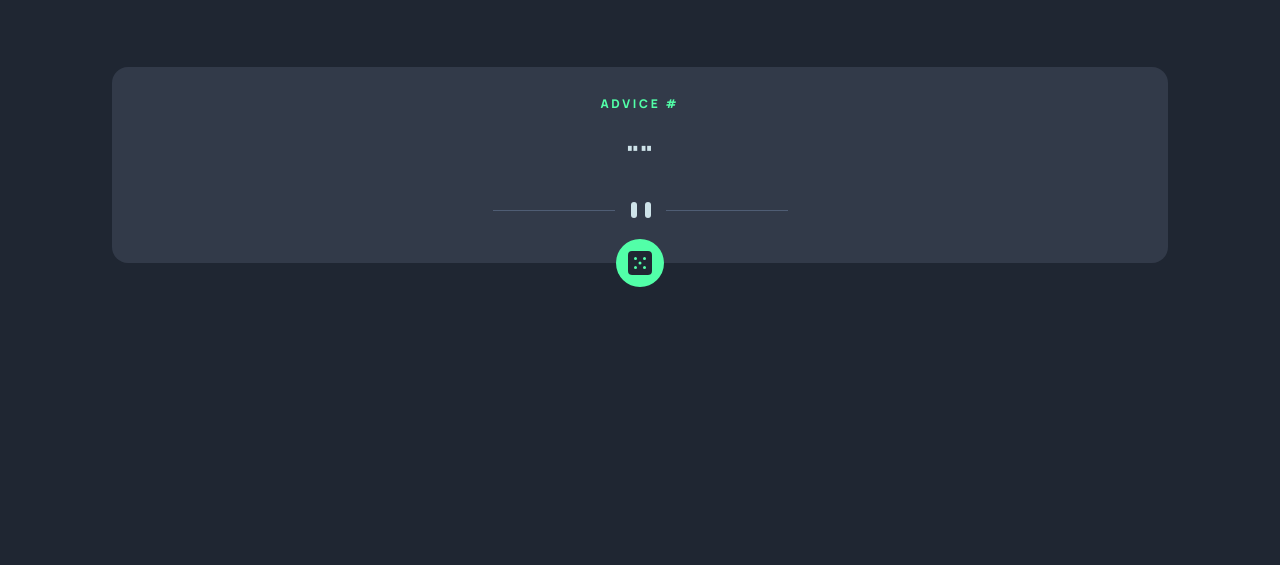
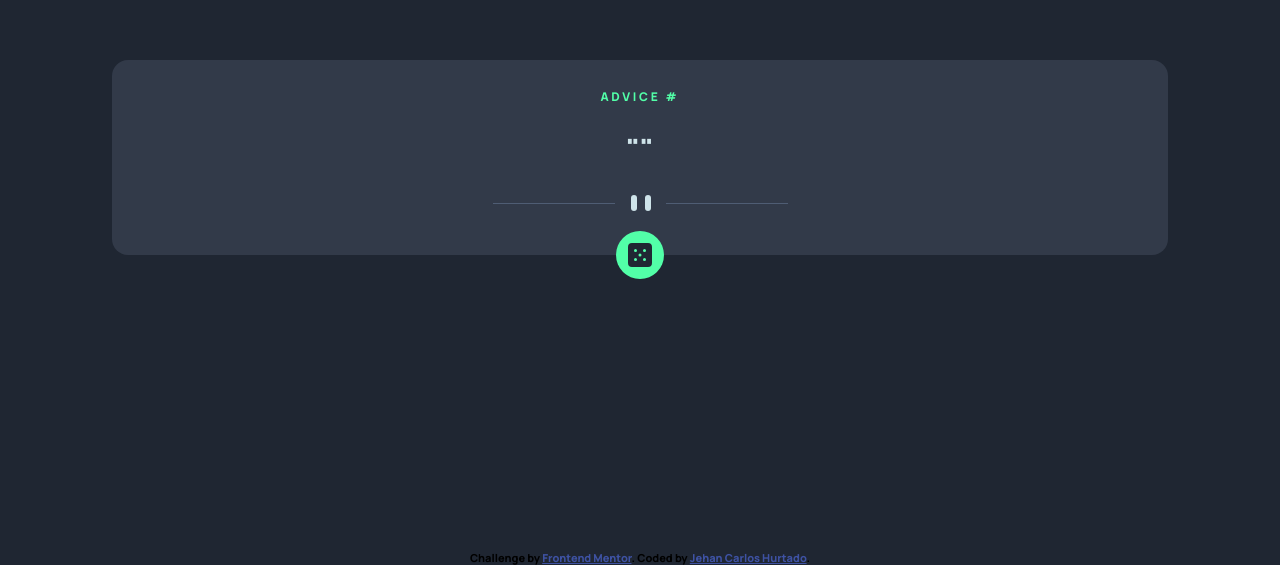
Before and after one commit to Jank1510/advice-generator-app, a plain HTML site: page index.html in a window 1280 px wide. Shown: the part 235-800 px from the top of the page. Drawn offline with Linux system fonts and the light colour scheme; no server answers.

Commit message:
Update Finish

```diff
--- a/index.html
+++ b/index.html
@@ -22,6 +22,9 @@
             <img src="./assets/icon-dice.svg" alt="icon-dice">
         </div>
     </main>
+    <footer class="attribution">
+        Challenge by <a href="https://www.frontendmentor.io?ref=challenge" target="_blank">Frontend Mentor</a>. Coded by <a href="https://github.com/Jank1510">Jehan Carlos Hurtado</a>.
+    </footer>
     <script src="./app.js"></script>
 </body>
 
--- a/style.css
+++ b/style.css
@@ -6,6 +6,7 @@ body {
     align-items: center;
     font-family: 'Manrope', sans-serif;
     font-size: 28px;
+    flex-direction: column;
 }
 
 .p-title {
@@ -43,6 +44,15 @@ body {
     margin-bottom: 1.8rem;
 }
 
+.attribution {
+    font-size: 11px;
+    text-align: center;
+}
+
+.attribution a {
+    color: hsl(228, 45%, 44%);
+}
+
 @media (min-width: 360px) {
     .divicionIMG {
         content: url("./assets/pattern-divider-mobile.svg");
```
